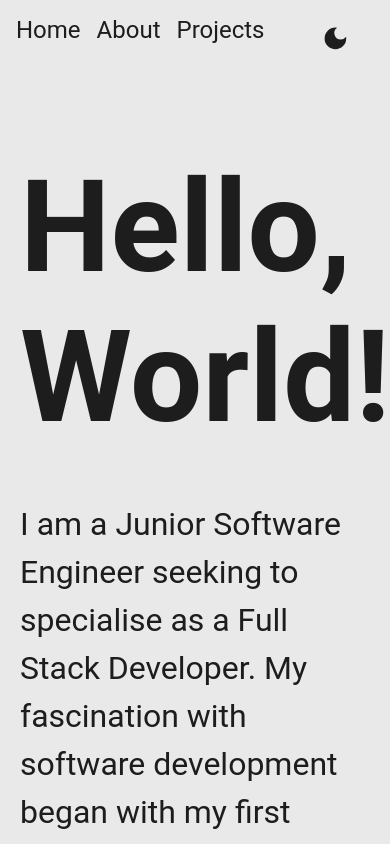
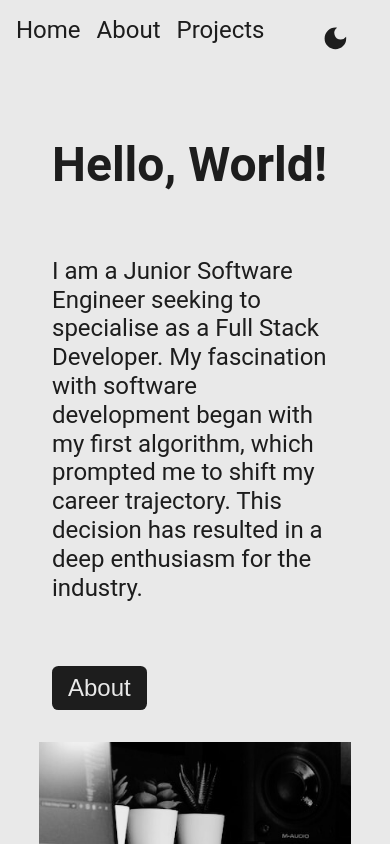
Before and after one commit to Cetins/web_cetin, a Next.js app: page / in a window 390 px wide. Built offline with nearby package versions, Linux system fonts and the light colour scheme.

Commit message:
home page roughly edited, media queries added

```diff
--- a/pages/index.js
+++ b/pages/index.js
@@ -4,13 +4,22 @@ import styles from '../styles/Home.module.css';
 const Home = () => {
   return (
     <article className={styles.hero_container}>
-      <h1 className={styles.hero_title}>Hello, World!</h1>
-      <p>I am a Junior Software Engineer seeking to specialise as a Full Stack Developer. My fascination with software development began with my first algorithm, which prompted me to shift my career trajectory. This decision has resulted in a deep enthusiasm for the industry.</p>
-      <button><a href="/about">About</a></button>
+      <section>
+        <h1 className={styles.hero_title}>Hello, World!</h1>
+        <p className={styles.hero_p}>I am a Junior Software Engineer seeking to specialise as a Full Stack Developer. My fascination with software development began with my first algorithm, which prompted me to shift my career trajectory. This decision has resulted in a deep enthusiasm for the industry.</p>
+        <button><a href="/about">About</a></button>
+      </section>
+      <section>
+        <img className={styles.hero_image} src="images/hero_image.png" alt="profile"/>
+        {/* <h6>Photo by <a href="https://unsplash.com/@ryland_dean?utm_source=unsplash&utm_medium=referral&utm_content=creditCopyText">Ryland Dean</a> on <a href="https://unsplash.com/photos/6k6N8HTrXyE?utm_source=unsplash&utm_medium=referral&utm_content=creditCopyText">Unsplash</a></h6> */}
+      </section>
     </article>
   );
 };
 
+
+
+
 Home.getLayout = (page) => <Layout>{page}</Layout>;
 
 export default Home;
--- a/styles/Home.module.css
+++ b/styles/Home.module.css
@@ -1,5 +1,73 @@
+.hero_container {
+  display: flex;
+  flex-wrap: nowrap;
+  justify-content: center;
+}
+
 .hero_title {
   font-size: 8rem;
-  margin-top: 3rem;
-  margin-bottom: 3rem;
 }
+
+.hero_title, .hero_p {
+  margin-top: 4rem;
+  margin-bottom: 4rem;
+}
+
+.hero_image {
+  height: 70vh;
+  width: 40vw;
+  object-fit: cover;
+  margin: 2rem;
+}
+
+@media screen and (max-width: 1560px) {
+  .hero_title {
+    font-size: 6rem;
+  }
+}
+
+@media screen and (max-width: 1260px) {
+  .hero_title {
+    font-size: 4rem;
+  }
+  .hero_p {
+    font-size: 1.5rem;
+  }
+}
+
+@media screen and (max-width: 940px) {
+  .hero_title {
+    font-size: 3rem;
+  }
+  .hero_p {
+    font-size: 1.2rem;
+  }
+  .hero_image {
+    height: 75vh;
+    width: 40vw;
+    object-fit: cover;
+    margin: 2rem 1rem;
+  }
+}
+
+@media screen and (max-width: 420px) {
+  .hero_container {
+    display: flex;
+    flex-wrap: wrap;
+    margin: 2rem;
+  }
+  .hero_image {
+    height: 40vh;
+    width: 80vw;
+    object-fit: cover;
+    margin: 2rem;
+  }
+  .hero_title {
+    font-size: 3rem;
+    margin: 0;
+  }
+  .hero_p {
+    font-size: 1.5rem;
+    line-height: 1.8rem;
+  }
+}
```
Also changed, not shown: public/images/hero_image.jpg (added), public/images/hero_image.png (added).
